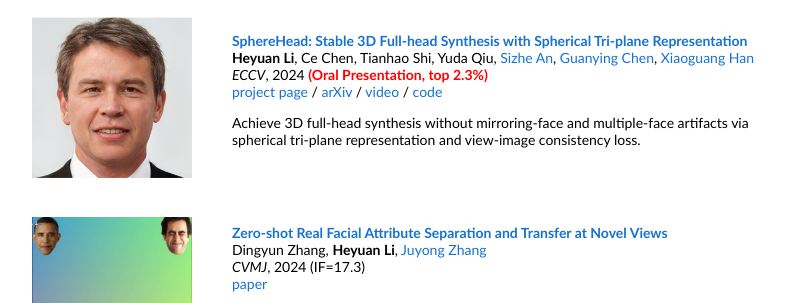
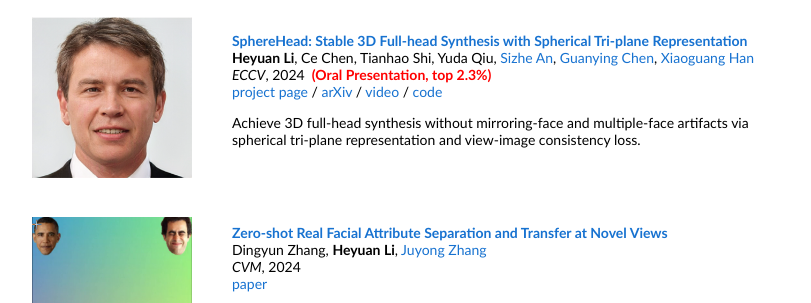
Before and after one commit to lhyfst/lhyfst.github.io, a plain HTML site: page index.html in a window 1280 px wide. Shown: the part 473-776 px from the top of the page, without its empty margins (228-1039 px from the left). Drawn offline with Linux system fonts and the light colour scheme.

Commit message:
update index.html

```diff
--- a/index.html
+++ b/index.html
@@ -96,7 +96,7 @@
             <a href="https://guanyingc.github.io/">Guanying Chen</a>,
             <a href="https://gaplab.cuhk.edu.cn/pages/people">Xiaoguang Han</a>
             <br>
-            <em>ECCV</em>, 2024 <span style="color: red;"><strong>(Oral Presentation, top 2.3%)</strong></span>
+            <em>ECCV</em>, 2024 &nbsp;<span style="color: red;"><strong>(Oral Presentation, top 2.3%)</strong></span>
             <br>
             <a href="https://lhyfst.github.io/spherehead/">project page</a>
             /
@@ -145,7 +145,7 @@
           <strong>Heyuan Li</strong>,
           <a href="http://staff.ustc.edu.cn/~juyong/">Juyong Zhang</a>
           <br>
-          <em>CVMJ</em>, 2024 (IF=17.3)
+          <em>CVM</em>, 2024
           <br>
           <!-- <a href="">project page</a> -->
           <!-- / -->
```
